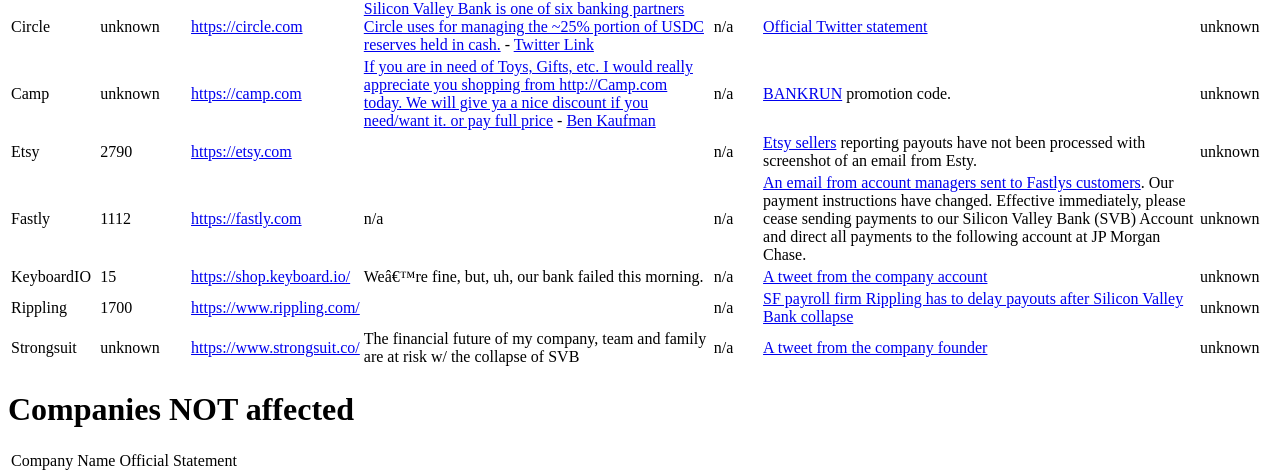
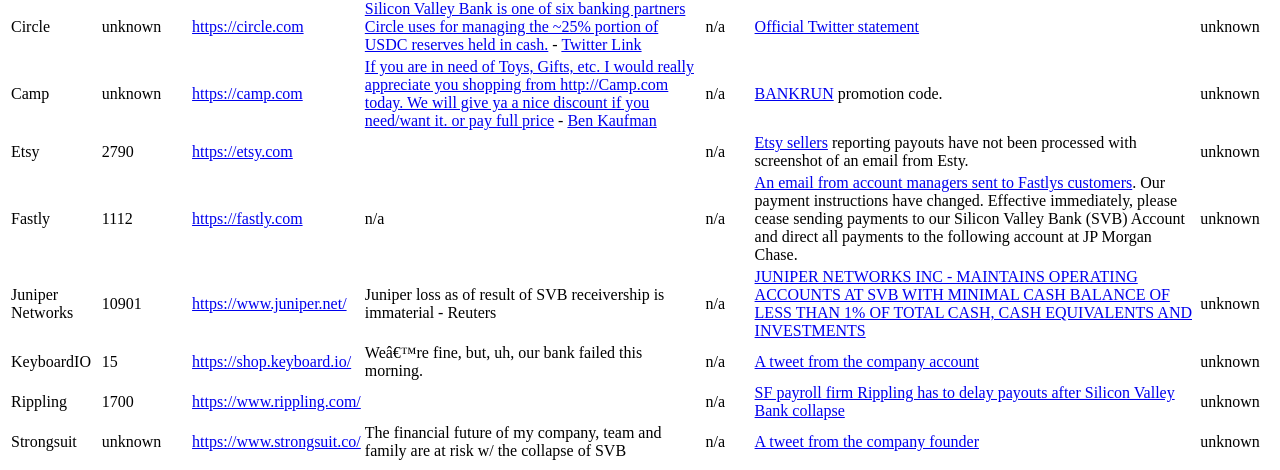
Before and after one commit to ghuntley/affectedbysvbornot.com, a plain HTML site: page index.html in a window 1280 px wide. Shown: the part 345-815 px from the top of the page. Drawn offline with Linux system fonts and the light colour scheme.

Commit message:
add juniper

```diff
--- a/index.html
+++ b/index.html
@@ -20,8 +20,9 @@
 <tr class="table-header"><td class="affected-table-company_name">Company Name</td><td class="affected-table-amount_of_employees">Amount of Employees</td><td class="affected-table-website_url">Website URL</td><td class="affected-table-official_statement">Official Statement</td><td class="affected-table-sec_filing">SEC Filing</td><td class="affected-table-citations">Citations</td><td class="affected-table-exposure_level">Exposure Level</td></tr>
 <tr><td class="affected-table-company_name">Circle</td><td class="affected-table-amount_of_employees">unknown</td><td class="affected-table-website_url"><a href="https://circle.com">https://circle.com</a></td><td class="affected-table-official_statement"><a href="./citations/circle.png">Silicon Valley Bank is one of six banking partners Circle uses for managing the ~25%  portion of USDC reserves held in cash.</a> - <a href="https://twitter.com/circle/status/1634341007306248199">Twitter Link</a></td><td class="affected-table-sec_filing">n/a</td><td class="affected-table-citations"><a href="https://twitter.com/circle/status/1634341007306248199">Official Twitter statement</a></td><td class="affected-table-exposure_level">unknown</td></tr>
 <tr><td class="affected-table-company_name">Camp</td><td class="affected-table-amount_of_employees">unknown</td><td class="affected-table-website_url"><a href="https://camp.com">https://camp.com</a></td><td class="affected-table-official_statement"><a href="./citations/camp.png">If you are in need of Toys, Gifts, etc. I would really appreciate you shopping from http://Camp.com today. We will give ya a nice discount if you need/want it. or pay full price</a> - <a href="https://twitter.com/benkaufman/status/1634280374472962049">Ben Kaufman</a></td><td class="affected-table-sec_filing">n/a</td><td class="affected-table-citations"><a href="./citations/camp.png">BANKRUN</a> promotion code.</td><td class="affected-table-exposure_level">unknown</td></tr>
-<tr><td class="affected-table-company_name">Etsy</td><td class="affected-table-amount_of_employees">2790</td><td class="affected-table-website_url"><a href="https://etsy.com">https://etsy.com</a></td><td class="affected-table-official_statement"></td><td class="affected-table-sec_filing">n/a</td><td class="affected-table-citations"><a href="[./citations/camp.png](https://twitter.com/LindseyCreated/status/1634349251651067907)">Etsy sellers</a> reporting payouts have not been processed with screenshot of an email from Esty.</td><td class="affected-table-exposure_level">unknown</td></tr>
+<tr><td class="affected-table-company_name">Etsy</td><td class="affected-table-amount_of_employees">2790</td><td class="affected-table-website_url"><a href="https://etsy.com">https://etsy.com</a></td><td class="affected-table-official_statement"></td><td class="affected-table-sec_filing">n/a</td><td class="affected-table-citations"><a href="https://twitter.com/LindseyCreated/status/1634349251651067907">Etsy sellers</a> reporting payouts have not been processed with screenshot of an email from Esty.</td><td class="affected-table-exposure_level">unknown</td></tr>
 <tr><td class="affected-table-company_name">Fastly</td><td class="affected-table-amount_of_employees">1112</td><td class="affected-table-website_url"><a href="https://fastly.com">https://fastly.com</a></td><td class="affected-table-official_statement">n/a</td><td class="affected-table-sec_filing">n/a</td><td class="affected-table-citations"><a href="./citations/fastly.jpeg">An email from account managers sent to Fastlys customers</a>. Our payment instructions have changed. Effective immediately, please cease sending payments to our Silicon Valley Bank (SVB) Account and direct all payments to the following account at JP Morgan Chase.</td><td class="affected-table-exposure_level">unknown</td></tr>
+<tr><td class="affected-table-company_name">Juniper Networks</td><td class="affected-table-amount_of_employees">10901</td><td class="affected-table-website_url"><a href="https://www.juniper.net/">https://www.juniper.net/</a></td><td class="affected-table-official_statement">Juniper loss as of result of SVB receivership is immaterial - Reuters</td><td class="affected-table-sec_filing">n/a</td><td class="affected-table-citations"><a href="https://kalkinemedia.com/us/tech-corner/tech-news/brief-juniper-networks-inc-maintains-operating-accounts-at-svb-with-minimal-cash-balance">JUNIPER NETWORKS INC - MAINTAINS OPERATING ACCOUNTS AT SVB WITH MINIMAL CASH BALANCE OF LESS THAN 1% OF TOTAL CASH, CASH EQUIVALENTS AND INVESTMENTS</a></td><td class="affected-table-exposure_level">unknown</td></tr>
 <tr><td class="affected-table-company_name">KeyboardIO</td><td class="affected-table-amount_of_employees">15</td><td class="affected-table-website_url"><a href="https://shop.keyboard.io/">https://shop.keyboard.io/</a></td><td class="affected-table-official_statement">We’re fine, but, uh, our bank failed this morning.</td><td class="affected-table-sec_filing">n/a</td><td class="affected-table-citations"><a href="https://twitter.com/keyboardio/status/1634383443982442497">A tweet from the company account</a></td><td class="affected-table-exposure_level">unknown</td></tr>
 <tr><td class="affected-table-company_name">Rippling</td><td class="affected-table-amount_of_employees">1700</td><td class="affected-table-website_url"><a href="https://www.rippling.com/">https://www.rippling.com/</a></td><td class="affected-table-official_statement"></td><td class="affected-table-sec_filing">n/a</td><td class="affected-table-citations"><a href="https://www.sfgate.com/tech/article/rippling-pay-silicon-valley-bank-17832441.php">SF payroll firm Rippling has to delay payouts after Silicon Valley Bank collapse</a></td><td class="affected-table-exposure_level">unknown</td></tr>
 <tr><td class="affected-table-company_name">Strongsuit</td><td class="affected-table-amount_of_employees">unknown</td><td class="affected-table-website_url"><a href="https://www.strongsuit.co/">https://www.strongsuit.co/</a></td><td class="affected-table-official_statement">The financial future of my company, team and family are at risk w/ the collapse of SVB</td><td class="affected-table-sec_filing">n/a</td><td class="affected-table-citations"><a href="https://twitter.com/lcmichaelides/status/1634654751479541760?s=20">A tweet from the company founder</a></td><td class="affected-table-exposure_level">unknown</td></tr>
```
Also changed, not shown: 1 other file.
